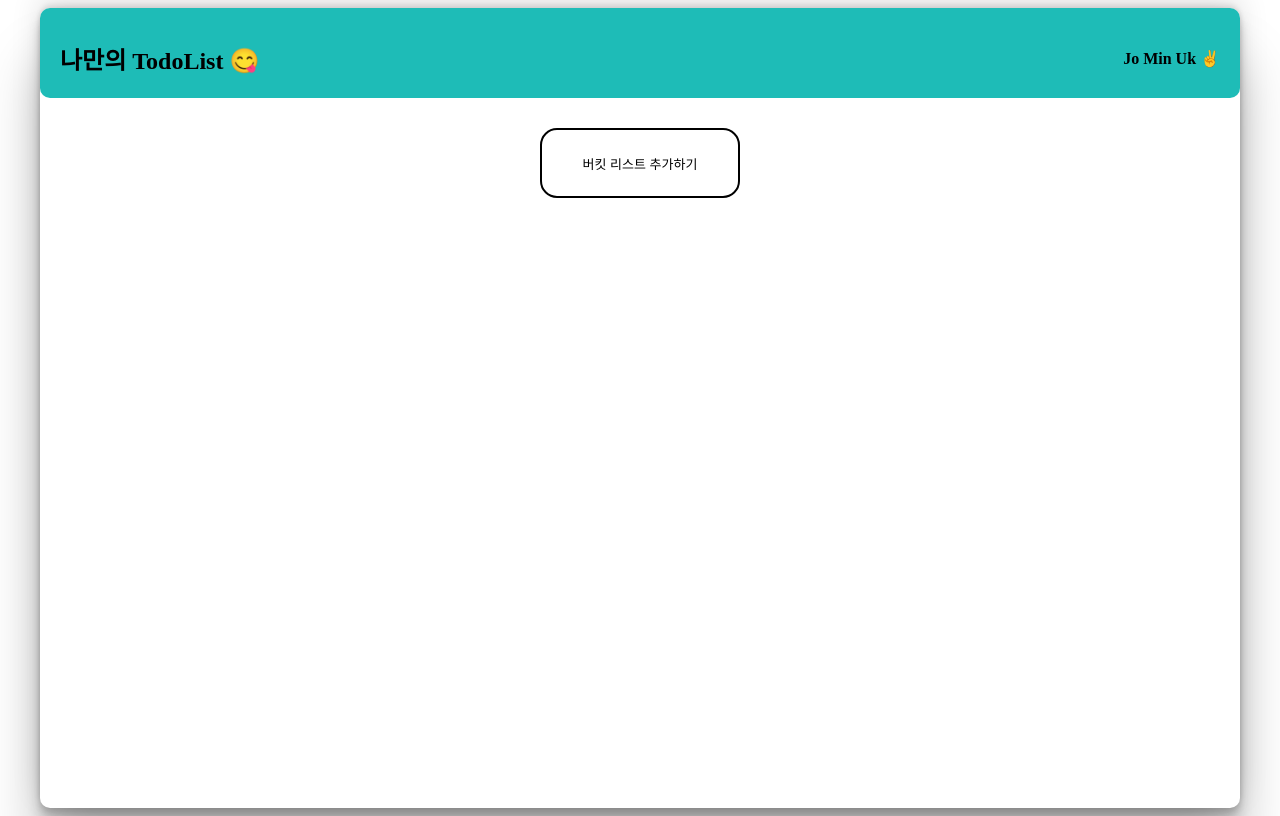
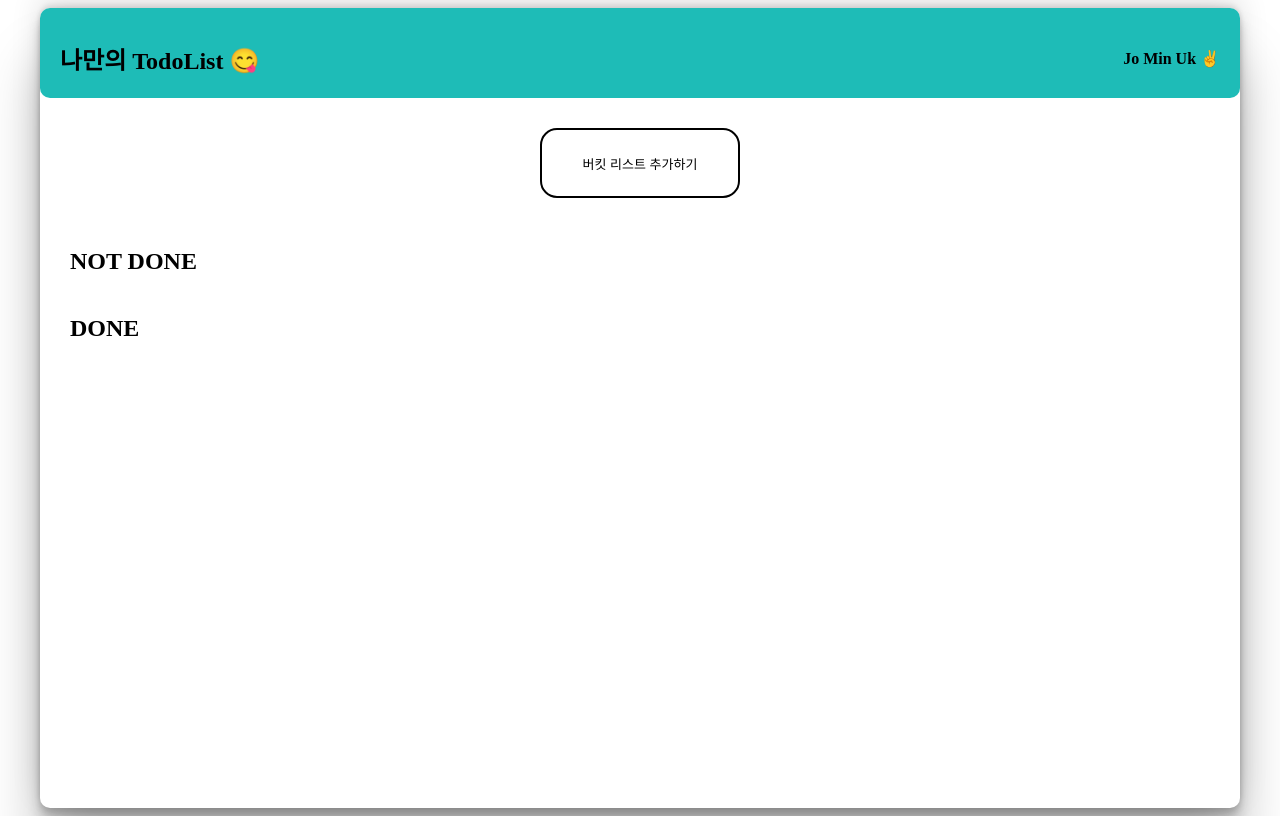
Before and after one commit to jominuk/TodoType.Prac, a React (Create React App) app: page / in a window 1280 px wide. Built offline with nearby package versions, Linux system fonts and the light colour scheme.

Commit message:
:sparkles: list

```diff
--- a/src/components/Form.tsx
+++ b/src/components/todo/Form.tsx
@@ -1,7 +1,7 @@
 import React, { useCallback } from "react";
 import { useNavigate } from "react-router-dom";
 import styled from "styled-components";
-import StButton from "./button/Button";
+import StButton from "../button/Button";
 import { StButtonProps } from "src/typeing/type";
 
 const Form = (props: { button: StButtonProps }) => {
--- /dev/null
+++ b/src/components/todo/List.tsx
@@ -0,0 +1,61 @@
+import React from "react";
+import styled from "styled-components";
+import { ITodo } from "src/typeing/type";
+import ListOfList from "./ListOfList";
+
+interface ListProps {
+  todos: ITodo[];
+}
+
+const List = ({ todos }: ListProps) => {
+  return (
+    <StListContainer>
+      <h2>NOT DONE</h2>
+      <StListWrapper>
+        {todos.map((todo) => {
+          if (todo.isDone === false) {
+            return (
+              <ListOfList
+              //   todo={todo}
+              //   key={todo.id}
+              //   borderColor="teal"
+              //   backgroundColor="white"
+              />
+            );
+          } else {
+            return null;
+          }
+        })}
+      </StListWrapper>
+      <h2 className="list-title">DONE</h2>
+      <StListWrapper>
+        {todos.map((todo) => {
+          if (todo.isDone === true) {
+            return (
+              <ListOfList
+              //   todo={todo}
+              //   key={todo.id}
+              //   borderColor="red"
+              //   backgroundColor="#eee"
+              />
+            );
+          } else {
+            return null;
+          }
+        })}
+      </StListWrapper>
+    </StListContainer>
+  );
+};
+
+const StListContainer = styled.div`
+  padding: 0 30px;
+`;
+
+const StListWrapper = styled.div`
+  display: flex;
+  flex-wrap: wrap;
+  gap: 12px;
+`;
+
+export default List;
--- /dev/null
+++ b/src/components/todo/ListOfList.tsx
@@ -0,0 +1,7 @@
+import React from "react";
+
+const ListOfList = () => {
+  return <div>ListOfList</div>;
+};
+
+export default ListOfList;
--- a/src/pages/Home.tsx
+++ b/src/pages/Home.tsx
@@ -1,8 +1,16 @@
 import React from "react";
-import Form from "src/components/Form";
+import Form from "src/components/todo/Form";
+import List from "src/components/todo/List";
+import { ITodo } from "src/typeing/type";
 
 const Home = () => {
-  return <Form />;
+  const todos: ITodo[] = [];
+  return (
+    <>
+      <Form />
+      <List todos={todos} />
+    </>
+  );
 };
 
 export default Home;
--- a/src/typeing/type.tsx
+++ b/src/typeing/type.tsx
@@ -16,5 +16,6 @@ export interface StButtonProps {
 export interface ITodo {
   title: string;
   body: string;
-  day: number | string;
+  day?: number | string;
+  isDone?: boolean;
 }
```
